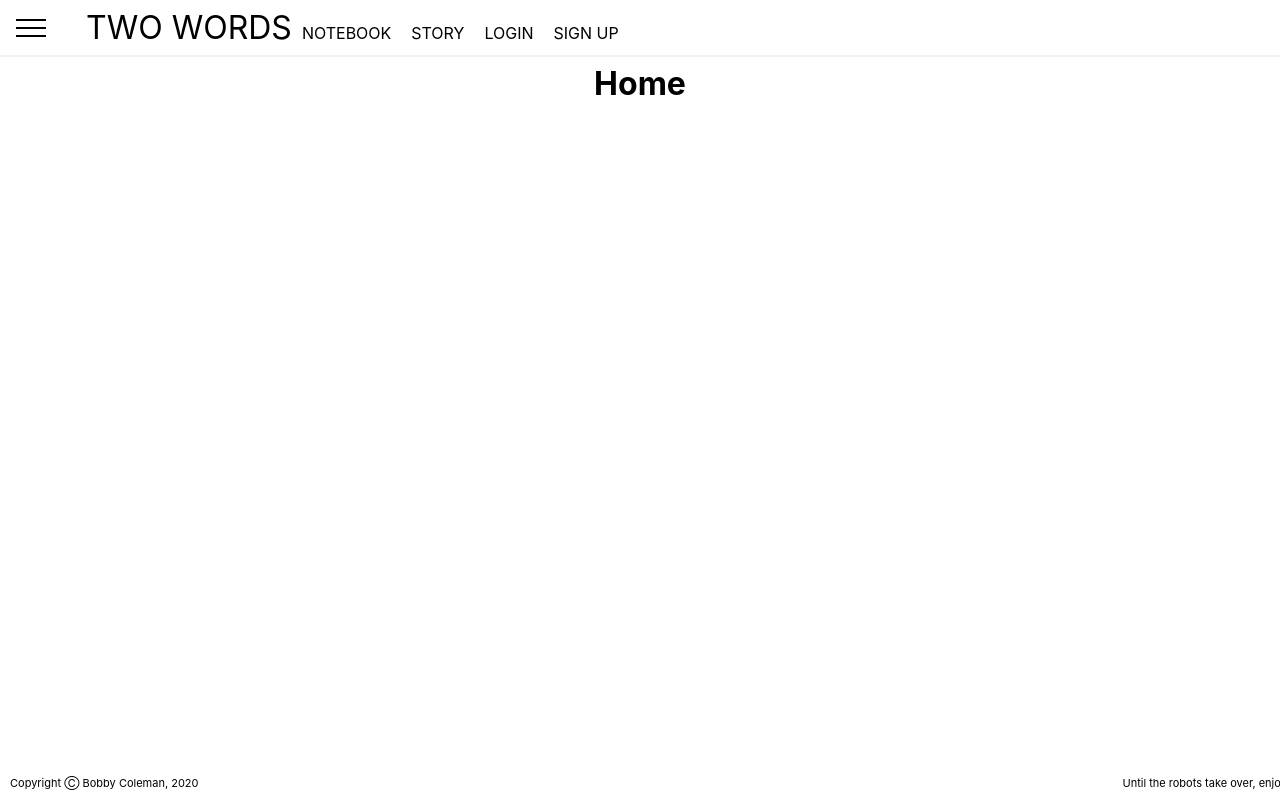
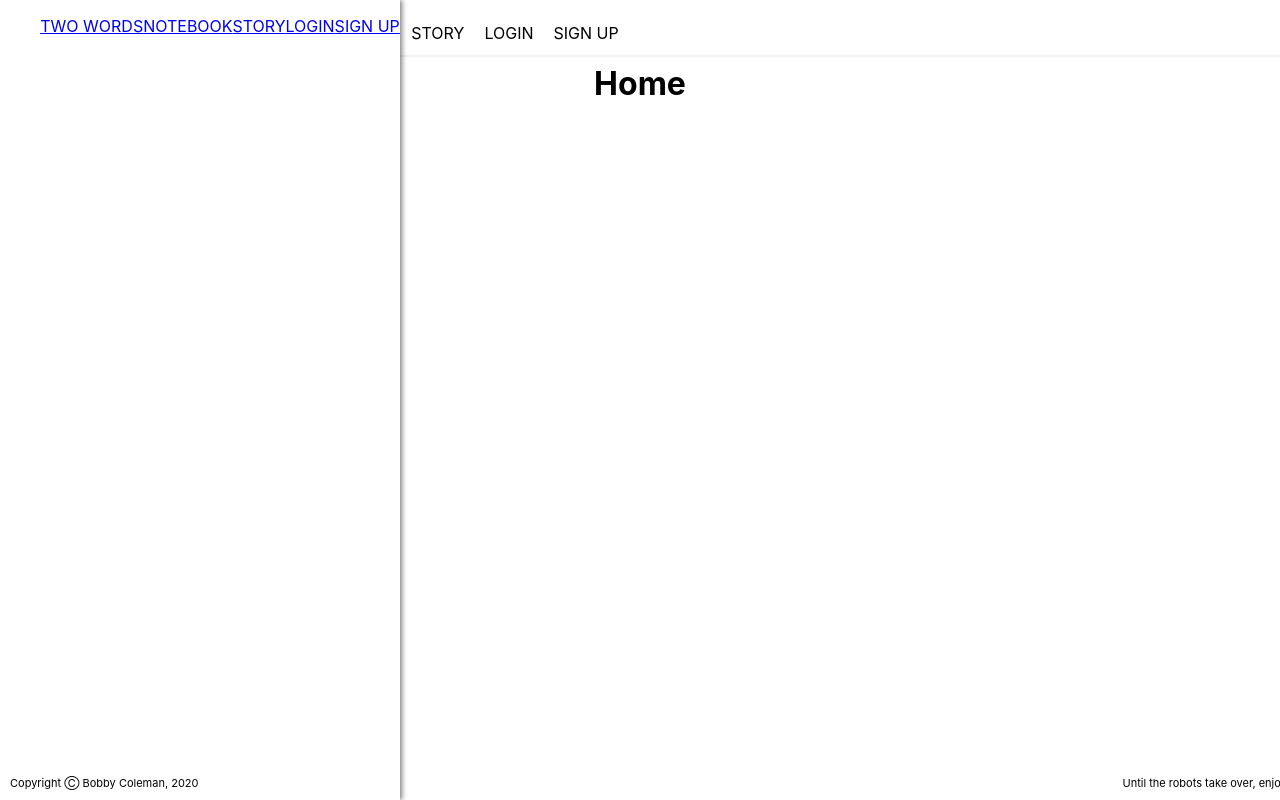
Before and after one commit to Bobby-Coleman/TwoWords, a React (Create React App) app: page / in a window 1280 px wide. Built offline with nearby package versions, Linux system fonts and the light colour scheme.

Commit message:
Impliment static side drawer with redundant links

```diff
--- a/src/App.js
+++ b/src/App.js
@@ -8,6 +8,7 @@ import Notebook from "./components/Notebook/Notebook";
 import About from "./components/About/About";
 import Login from "./components/Login/Login";
 import Signup from "./components/Signup/Signup";
+import SideDrawer from './components/SideDrawer/SideDrawer'
 
 
 
@@ -18,6 +19,7 @@ const App = () => {
         <div className="App-navbar">
           <Navbar />
         </div>
+        <SideDrawer />
         <main className="App-main">
           <Route path="/" exact component={Home} />
           <Route path="/notebook" exact component={Notebook} />
--- /dev/null
+++ b/src/components/SideDrawer/SideDrawer.css
@@ -0,0 +1,9 @@
+.side-drawer {
+    height: 100vh;
+    background: white;
+    box-shadow: 2px 0px 5px rgba(0, 0, 0, 0.5);
+    position: fixed;
+    top: 0;
+    left: 0;
+    width: 400px;
+}
--- a/src/components/SideDrawer/SideDrawer.js
+++ b/src/components/SideDrawer/SideDrawer.js
@@ -0,0 +1,18 @@
+import React from 'react';
+import { Link } from 'react-router-dom';
+
+import './SideDrawer.css';
+
+const sideDrawer = props => (
+    <nav className="side-drawer">
+        <ul>
+            <Link to="/" className="drawer-logo">TWO WORDS</Link>
+            <Link to="/notebook" className="drawer-link">NOTEBOOK</Link>
+            <Link to="/about" className="drawer-link">STORY</Link>
+            <Link to="/login" className="drawer-link">LOGIN</Link>
+            <Link to="/signup" className="drawer-link">SIGN UP</Link>
+        </ul>
+    </nav>
+);
+
+export default sideDrawer;
```
